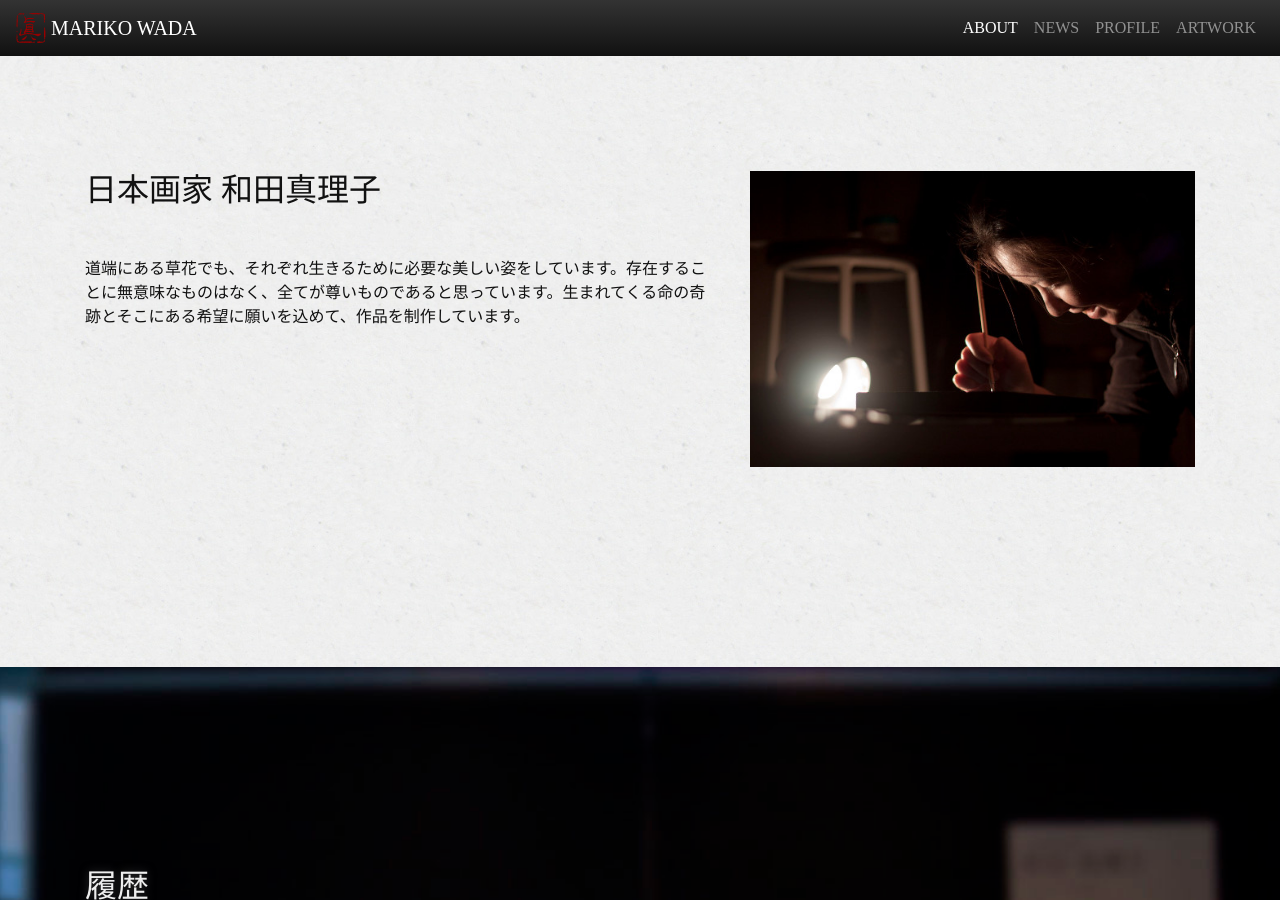
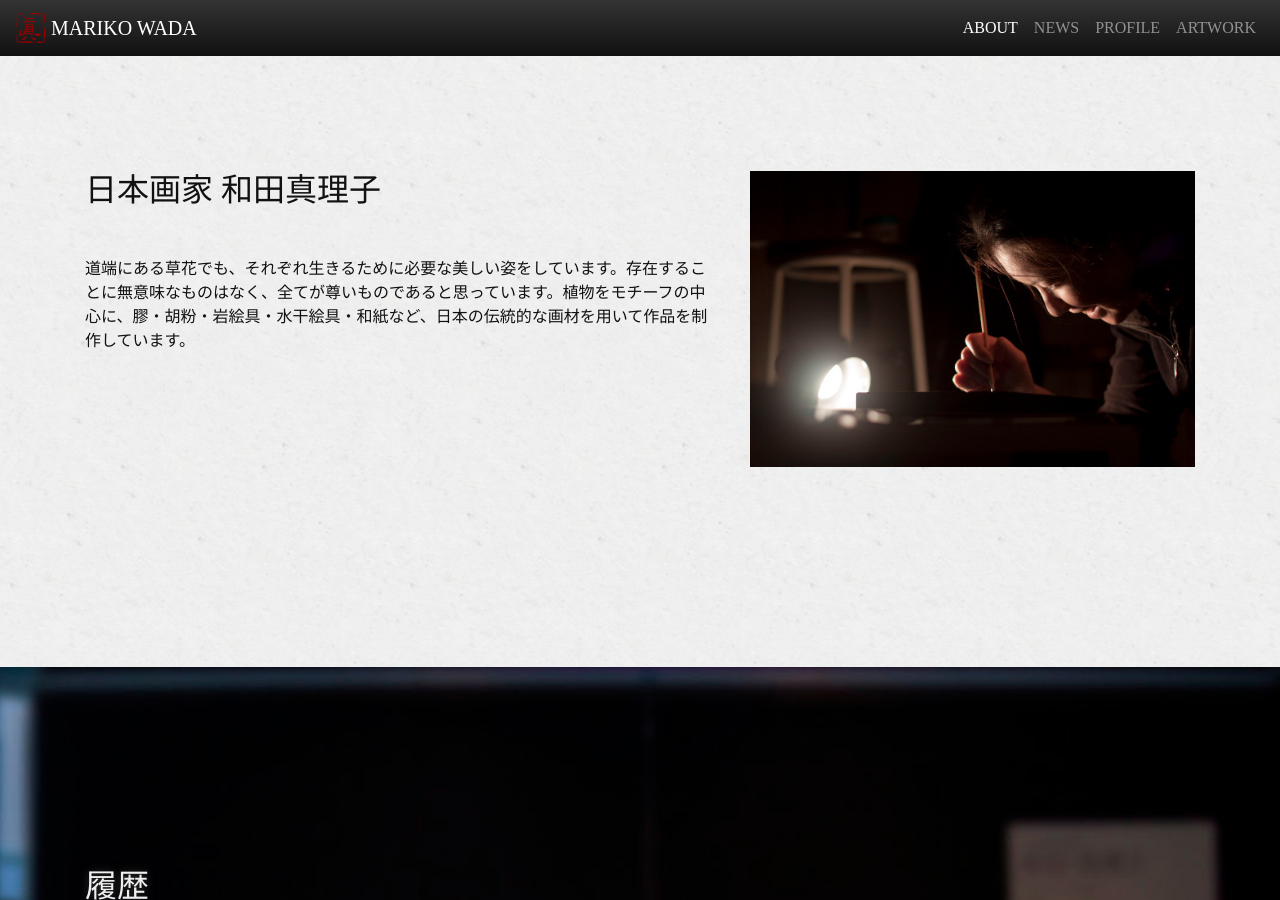
Before and after one commit to marikowadaportfolio/marikowadaportfolio.github.com, a Jekyll site: the page built from index.md, in a window 1280 px wide and 900 px high, scrolled down 929 px. Built offline with Jekyll 4.4.1, drawn with Linux system fonts in a browser that asks for light colours; nearby versions of some CDN libraries; some web fonts are replaced.

Commit message:
Change about.md

```diff
--- a/_includes/about.html
+++ b/_includes/about.html
@@ -4,7 +4,7 @@
         <div class="row">
             <div class="col-xl-7 col-lg-7 col-md-6 col-sm-12">
                 <h2>日本画家 和田真理子</h2>
-                <p>道端にある草花でも、それぞれ生きるために必要な美しい姿をしています。存在することに無意味なものはなく、全てが尊いものであると思っています。生まれてくる命の奇跡とそこにある希望に願いを込めて、作品を制作しています。</p>
+                    <p>道端にある草花でも、それぞれ生きるために必要な美しい姿をしています。存在することに無意味なものはなく、全てが尊いものであると思っています。植物をモチーフの中心に、膠・胡粉・岩絵具・水干絵具・和紙など、日本の伝統的な画材を用いて作品を制作しています。</p>
             </div>
             <div class="col-xl-5 col-lg-5 col-md-6 col-sm-12">
                 <img src="/assets/img/mariko_wada-profile.jpg" alt="日本画家 和田真理子" title="日本画家 和田真理子" style="width:100%;">
```
